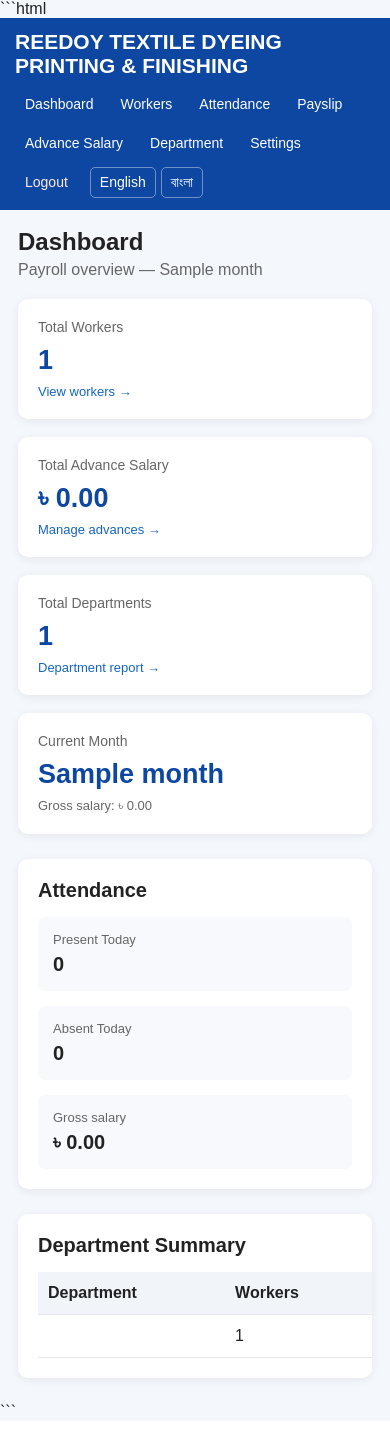
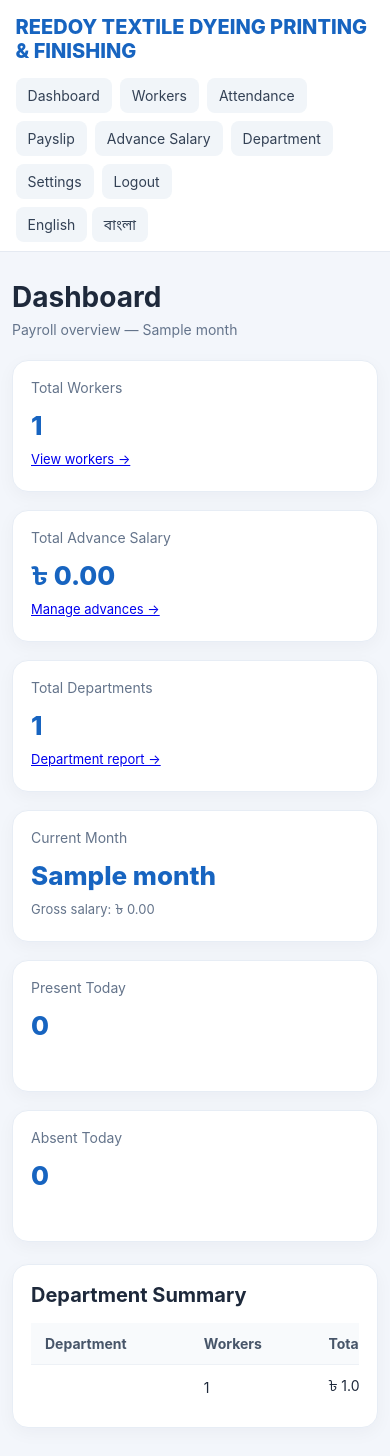
Before and after one commit to ranurial/Reedoy_Payroll, a Flask app: template templates/dashboard.html in a window 390 px wide. Before the commit the page ends 1407 px from the top, so only its background shows below. Run offline with Flask 3, Linux system fonts and the light colour scheme; data comes from the database, SQL or seed files in the repository; the template is opened without the code that fills it: most values are stand-ins (such as "Sample title", 1, 10 or a date in 2020); some libraries are stand-ins or nearby versions.

Commit message:
Revamp dashboard layout and styles
Updated the dashboard HTML structure and styles for improved layout and responsiveness.

````diff
--- a/templates/dashboard.html
+++ b/templates/dashboard.html
@@ -1,525 +1,71 @@
-```html
-<!DOCTYPE html>
-<html lang="en">
+<!doctype html>
+<html lang="{{ 'bn' if language == 'bn' else 'en' }}">
 <head>
-    <meta charset="UTF-8">
-    <meta name="viewport" content="width=device-width, initial-scale=1.0">
-
-    <title>
-        {{ settings.get('company_name', 'Reedoy Payroll') if settings else 'Reedoy Payroll' }}
-        - {{ tr('Dashboard') }}
-    </title>
-
-    <style>
-        * {
-            box-sizing: border-box;
-        }
-
-        body {
-            margin: 0;
-            font-family: Arial, Helvetica, sans-serif;
-            background: #f4f7fb;
-            color: #222;
-        }
-
-        .navbar {
-            background: #0d47a1;
-            color: white;
-            padding: 14px 24px;
-            display: flex;
-            align-items: center;
-            justify-content: space-between;
-            flex-wrap: wrap;
-            gap: 10px;
-        }
-
-        .brand {
-            font-size: 21px;
-            font-weight: bold;
-        }
-
-        .nav-links {
-            display: flex;
-            flex-wrap: wrap;
-            gap: 7px;
-            align-items: center;
-        }
-
-        .nav-links a {
-            color: white;
-            text-decoration: none;
-            padding: 8px 10px;
-            border-radius: 5px;
-            font-size: 14px;
-        }
-
-        .nav-links a:hover {
-            background: rgba(255,255,255,0.15);
-        }
-
-        .language {
-            display: inline-flex;
-            gap: 5px;
-            margin-left: 5px;
-        }
-
-        .language a {
-            border: 1px solid rgba(255,255,255,0.4);
-            padding: 6px 9px;
-        }
-
-        .container {
-            max-width: 1250px;
-            margin: 25px auto;
-            padding: 0 18px;
-        }
-
-        .page-title {
-            margin-bottom: 20px;
-        }
-
-        .page-title h1 {
-            margin: 0 0 5px;
-            font-size: 28px;
-        }
-
-        .page-title p {
-            margin: 0;
-            color: #666;
-        }
-
-        .cards {
-            display: grid;
-            grid-template-columns: repeat(4, 1fr);
-            gap: 18px;
-            margin-bottom: 25px;
-        }
-
-        .card {
-            background: white;
-            border-radius: 10px;
-            padding: 20px;
-            box-shadow: 0 2px 10px rgba(0,0,0,0.07);
-        }
-
-        .card-title {
-            color: #666;
-            font-size: 14px;
-            margin-bottom: 10px;
-        }
-
-        .card-value {
-            font-size: 27px;
-            font-weight: bold;
-            color: #0d47a1;
-            margin-bottom: 8px;
-        }
-
-        .card-link {
-            color: #1565c0;
-            text-decoration: none;
-            font-size: 13px;
-        }
-
-        .card-link:hover {
-            text-decoration: underline;
-        }
-
-        .summary {
-            background: white;
-            border-radius: 10px;
-            padding: 20px;
-            margin-bottom: 25px;
-            box-shadow: 0 2px 10px rgba(0,0,0,0.07);
-        }
-
-        .summary h2 {
-            margin-top: 0;
-            margin-bottom: 15px;
-            font-size: 20px;
-        }
-
-        .summary-grid {
-            display: grid;
-            grid-template-columns: repeat(3, 1fr);
-            gap: 15px;
-        }
-
-        .summary-item {
-            background: #f7f9fc;
-            padding: 15px;
-            border-radius: 7px;
-        }
-
-        .summary-label {
-            color: #666;
-            font-size: 13px;
-            margin-bottom: 6px;
-        }
-
-        .summary-value {
-            font-size: 20px;
-            font-weight: bold;
-        }
-
-        .table-card {
-            background: white;
-            border-radius: 10px;
-            padding: 20px;
-            box-shadow: 0 2px 10px rgba(0,0,0,0.07);
-            overflow-x: auto;
-        }
-
-        .table-card h2 {
-            margin-top: 0;
-            margin-bottom: 15px;
-            font-size: 20px;
-        }
-
-        table {
-            width: 100%;
-            border-collapse: collapse;
-            min-width: 600px;
-        }
-
-        th,
-        td {
-            padding: 12px 10px;
-            border-bottom: 1px solid #e5e7eb;
-            text-align: left;
-        }
-
-        th {
-            background: #f1f5f9;
-            font-weight: bold;
-        }
-
-        tr:hover td {
-            background: #fafafa;
-        }
-
-        .empty {
-            text-align: center;
-            color: #777;
-            padding: 25px;
-        }
-
-        .logout {
-            color: #ffebee !important;
-        }
-
-        @media (max-width: 1000px) {
-            .cards {
-                grid-template-columns: repeat(2, 1fr);
-            }
-        }
-
-        @media (max-width: 700px) {
-            .navbar {
-                padding: 12px 15px;
-            }
-
-            .nav-links {
-                width: 100%;
-            }
-
-            .cards {
-                grid-template-columns: 1fr;
-            }
-
-            .summary-grid {
-                grid-template-columns: 1fr;
-            }
-
-            .container {
-                margin-top: 18px;
-            }
-
-            .page-title h1 {
-                font-size: 24px;
-            }
-        }
-    </style>
+  <meta charset="utf-8">
+  <meta name="viewport" content="width=device-width, initial-scale=1">
+  <title>{{ tr('Dashboard') }} | {{ settings.get('company_name', 'Reedoy Payroll') if settings else 'Reedoy Payroll' }}</title>
+  <style>
+    :root{font-family:Inter,"Noto Sans Bengali","Nirmala UI",Arial,sans-serif;color:#1e293b;background:#f3f6fb}
+    *{box-sizing:border-box}body{margin:0;background:#f3f6fb}.topbar{background:#fff;border-bottom:1px solid #e5eaf2;padding:15px 4%;display:flex;justify-content:space-between;align-items:center;gap:15px;flex-wrap:wrap}
+    .brand{font-weight:800;font-size:20px;color:#1764c0}.nav{display:flex;gap:8px;flex-wrap:wrap}.nav a,.lang a{color:#334155;text-decoration:none;padding:9px 12px;border-radius:8px;background:#f1f5f9;font-size:14px}.nav a:hover,.lang a:hover{background:#dbeafe;color:#1d4ed8}
+    .wrap{max-width:1280px;margin:28px auto;padding:0 20px}.heading{display:flex;justify-content:space-between;align-items:center;gap:12px;flex-wrap:wrap;margin-bottom:22px}.heading h1{margin:0;font-size:28px}.muted{color:#64748b;font-size:14px;margin-top:7px}
+    .cards{display:grid;grid-template-columns:repeat(4,minmax(0,1fr));gap:18px}.card{background:#fff;border:1px solid #e7edf5;border-radius:16px;padding:22px;box-shadow:0 5px 18px rgba(15,23,42,.04);min-height:132px;overflow-wrap:anywhere}.label{font-size:14px;color:#64748b;margin-bottom:14px}.value{font-size:30px;line-height:1.2;font-weight:800;color:#1764c0}.sub{font-size:13px;color:#64748b;margin-top:10px}
+    .section{background:#fff;border:1px solid #e7edf5;border-radius:16px;padding:22px;margin-top:22px;box-shadow:0 5px 18px rgba(15,23,42,.04)}.section h2{font-size:20px;margin:0 0 16px}.tablewrap{overflow-x:auto}table{border-collapse:collapse;width:100%;min-width:500px}th,td{text-align:left;padding:12px 14px;border-bottom:1px solid #edf1f6;font-size:14px}th{background:#f8fafc;color:#475569;font-weight:700}tr:last-child td{border-bottom:0}.empty{color:#64748b;text-align:center;padding:20px}
+    @media(max-width:900px){.cards{grid-template-columns:repeat(2,minmax(0,1fr))}}@media(max-width:520px){.cards{grid-template-columns:1fr}.value{font-size:26px}.wrap{padding:0 12px}.card,.section{padding:18px}}
+  </style>
 </head>
-
 <body>
-
-<nav class="navbar">
-
-    <div class="brand">
-        {{ settings.get('company_name', 'Reedoy Payroll') if settings else 'Reedoy Payroll' }}
+<header class="topbar">
+  <div class="brand">{{ settings.get('company_name', 'Reedoy Payroll') if settings else 'Reedoy Payroll' }}</div>
+  <nav class="nav" aria-label="Main navigation">
+    <a href="{{ url_for('dashboard') }}">{{ tr('Dashboard') }}</a>
+    <a href="{{ url_for('workers') }}">{{ tr('Workers') }}</a>
+    <a href="{{ url_for('attendance') }}">{{ tr('Attendance') }}</a>
+    <a href="{{ url_for('payslip') }}">{{ tr('Payslip') }}</a>
+    <a href="{{ url_for('advance') }}">{{ tr('Advance Salary') }}</a>
+    <a href="{{ url_for('department') }}">{{ tr('Department') }}</a>
+    <a href="{{ url_for('settings') }}">{{ tr('Settings') }}</a>
+    <a href="{{ url_for('logout') }}">{{ tr('Logout') }}</a>
+  </nav>
+  <div class="lang"><a href="{{ url_for('language', lang='en') }}">English</a> <a href="{{ url_for('language', lang='bn') }}">বাংলা</a></div>
+</header>
+<main class="wrap">
+  <div class="heading">
+    <div><h1>{{ tr('Dashboard') }}</h1><div class="muted">{{ tr('Payroll overview') }} — {{ month }}</div></div>
+  </div>
+  <section class="cards">
+    <article class="card"><div class="label">{{ tr('Total Workers') }}</div><div class="value">{{ total_workers|default(0) }}</div><div class="sub"><a href="{{ url_for('workers') }}">{{ tr('View workers') }} →</a></div></article>
+    <article class="card"><div class="label">{{ tr('Total Advance Salary') }}</div><div class="value">৳ {{ '{:,.2f}'.format(advance|default(0)|float) }}</div><div class="sub"><a href="{{ url_for('advance') }}">{{ tr('Manage advances') }} →</a></div></article>
+    <article class="card"><div class="label">{{ tr('Total Departments') }}</div><div class="value">{{ dept_rows|length if dept_rows else 0 }}</div><div class="sub"><a href="{{ url_for('department') }}">{{ tr('Department report') }} →</a></div></article>
+    <article class="card"><div class="label">{{ tr('Current Month') }}</div><div class="value">{{ month }}</div><div class="sub">{{ tr('Gross salary') }}: ৳ {{ '{:,.2f}'.format(gross|default(0)|float) }}</div></article>
+    <article class="card"><div class="label">{{ tr('Present Today') }}</div><div class="value">{{ today_present|default(0) }}</div></article>
+    <article class="card"><div class="label">{{ tr('Absent Today') }}</div><div class="value">{{ today_absent|default(0) }}</div></article>
+  </section>
+  <section class="section">
+    <h2>{{ tr('Department Summary') }}</h2>
+    <div class="tablewrap">
+      <table>
+        <thead>
+          <tr>
+            <th>{{ tr('Department') }}</th>
+            <th>{{ tr('Workers') }}</th>
+            <th>{{ tr('Total Basic Salary') }}</th>
+          </tr>
+        </thead>
+        <tbody>
+          {% for item in dept_rows|default([], true) %}
+          <tr>
+            <td>{{ display_dept(item.get('department', '')) }}</td>
+            <td>{{ item.get('worker_count', 0)|int }}</td>
+            <td>৳ {{ '{:,.2f}'.format(item.get('total_basic', 0)|float) }}</td>
+          </tr>
+          {% else %}
+          <tr><td colspan="3" class="empty">{{ tr('No department data available') }}</td></tr>
+          {% endfor %}
+        </tbody>
+      </table>
     </div>
-
-    <div class="nav-links">
-
-        <a href="{{ url_for('dashboard') }}">
-            {{ tr('Dashboard') }}
-        </a>
-
-        <a href="{{ url_for('workers') }}">
-            {{ tr('Workers') }}
-        </a>
-
-        <a href="{{ url_for('attendance') }}">
-            {{ tr('Attendance') }}
-        </a>
-
-        <a href="{{ url_for('payslip') }}">
-            {{ tr('Payslip') }}
-        </a>
-
-        <a href="{{ url_for('advances') }}">
-            {{ tr('Advance Salary') }}
-        </a>
-
-        <a href="{{ url_for('department') }}">
-            {{ tr('Department') }}
-        </a>
-
-        <a href="{{ url_for('settings') }}">
-            {{ tr('Settings') }}
-        </a>
-
-        <a href="{{ url_for('logout') }}" class="logout">
-            {{ tr('Logout') }}
-        </a>
-
-        <span class="language">
-            <a href="?lang=en">English</a>
-            <a href="?lang=bn">বাংলা</a>
-        </span>
-
-    </div>
-
-</nav>
-
-
-<main class="container">
-
-    <div class="page-title">
-
-        <h1>
-            {{ tr('Dashboard') }}
-        </h1>
-
-        <p>
-            {{ tr('Payroll overview') }} — {{ month }}
-        </p>
-
-    </div>
-
-
-    <!-- DASHBOARD CARDS -->
-
-    <div class="cards">
-
-        <!-- Total Workers -->
-
-        <div class="card">
-
-            <div class="card-title">
-                {{ tr('Total Workers') }}
-            </div>
-
-            <div class="card-value">
-                {{ total_workers|default(0) }}
-            </div>
-
-            <a class="card-link" href="{{ url_for('workers') }}">
-                {{ tr('View workers') }} →
-            </a>
-
-        </div>
-
-
-        <!-- Total Advance Salary -->
-
-        <div class="card">
-
-            <div class="card-title">
-                {{ tr('Total Advance Salary') }}
-            </div>
-
-            <div class="card-value">
-                ৳ {{ '{:,.2f}'.format(advance|default(0)|float) }}
-            </div>
-
-            <a class="card-link" href="{{ url_for('advances') }}">
-                {{ tr('Manage advances') }} →
-            </a>
-
-        </div>
-
-
-        <!-- Total Departments -->
-
-        <div class="card">
-
-            <div class="card-title">
-                {{ tr('Total Departments') }}
-            </div>
-
-            <div class="card-value">
-                {{ dept_rows|length if dept_rows else 0 }}
-            </div>
-
-            <a class="card-link" href="{{ url_for('department') }}">
-                {{ tr('Department report') }} →
-            </a>
-
-        </div>
-
-
-        <!-- Current Month -->
-
-        <div class="card">
-
-            <div class="card-title">
-                {{ tr('Current Month') }}
-            </div>
-
-            <div class="card-value">
-                {{ month }}
-            </div>
-
-            <div style="font-size:13px;color:#666;">
-                {{ tr('Gross salary') }}:
-                ৳ {{ '{:,.2f}'.format(gross|default(0)|float) }}
-            </div>
-
-        </div>
-
-    </div>
-
-
-    <!-- ATTENDANCE SUMMARY -->
-
-    <div class="summary">
-
-        <h2>
-            {{ tr('Attendance') }}
-        </h2>
-
-        <div class="summary-grid">
-
-            <div class="summary-item">
-
-                <div class="summary-label">
-                    {{ tr('Present Today') }}
-                </div>
-
-                <div class="summary-value">
-                    {{ today_present|default(0) }}
-                </div>
-
-            </div>
-
-
-            <div class="summary-item">
-
-                <div class="summary-label">
-                    {{ tr('Absent Today') }}
-                </div>
-
-                <div class="summary-value">
-                    {{ today_absent|default(0) }}
-                </div>
-
-            </div>
-
-
-            <div class="summary-item">
-
-                <div class="summary-label">
-                    {{ tr('Gross salary') }}
-                </div>
-
-                <div class="summary-value">
-                    ৳ {{ '{:,.2f}'.format(gross|default(0)|float) }}
-                </div>
-
-            </div>
-
-        </div>
-
-    </div>
-
-
-    <!-- DEPARTMENT SUMMARY -->
-
-    <div class="table-card">
-
-        <h2>
-            {{ tr('Department Summary') }}
-        </h2>
-
-        <table>
-
-            <thead>
-
-                <tr>
-
-                    <th>
-                        {{ tr('Department') }}
-                    </th>
-
-                    <th>
-                        {{ tr('Workers') }}
-                    </th>
-
-                    <th>
-                        {{ tr('Total Basic Salary') }}
-                    </th>
-
-                </tr>
-
-            </thead>
-
-
-            <tbody>
-
-                {% if dept_rows %}
-
-                    {% for item in dept_rows %}
-
-                    <tr>
-
-                        <td>
-                            {{ display_dept(item.get('department', '')) }}
-                        </td>
-
-                        <td>
-                            {{ item.get('worker_count', 0)|int }}
-                        </td>
-
-                        <td>
-                            ৳ {{ '{:,.2f}'.format(item.get('total_basic', 0)|float) }}
-                        </td>
-
-                    </tr>
-
-                    {% endfor %}
-
-                {% else %}
-
-                    <tr>
-
-                        <td colspan="3" class="empty">
-                            {{ tr('No department data available') }}
-                        </td>
-
-                    </tr>
-
-                {% endif %}
-
-            </tbody>
-
-        </table>
-
-    </div>
-
+  </section>
 </main>
-
 </body>
 </html>
-```
````
